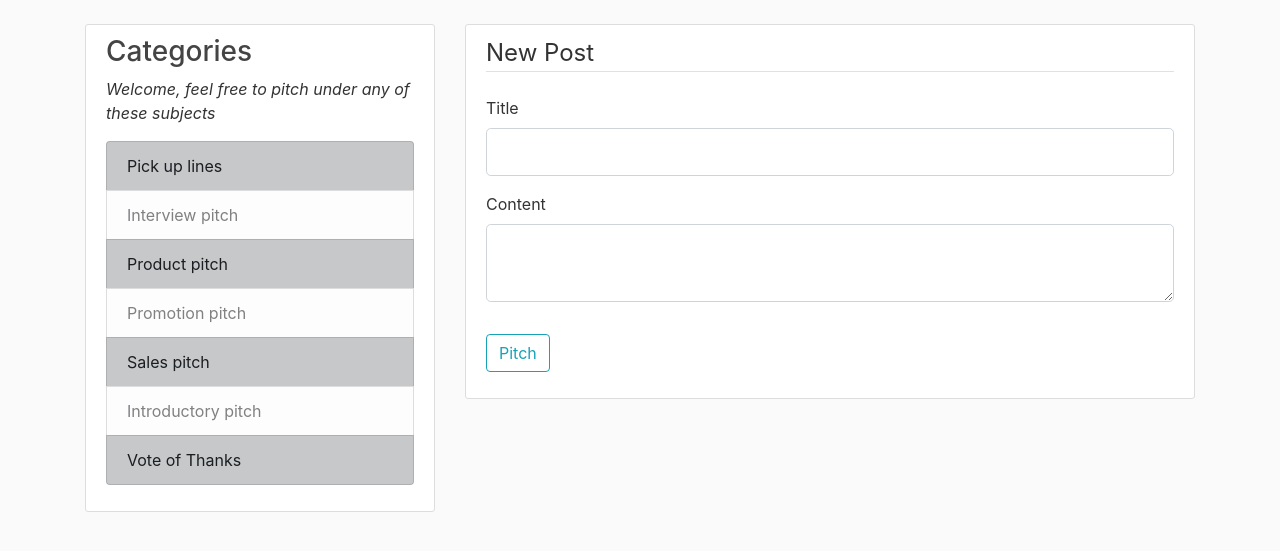
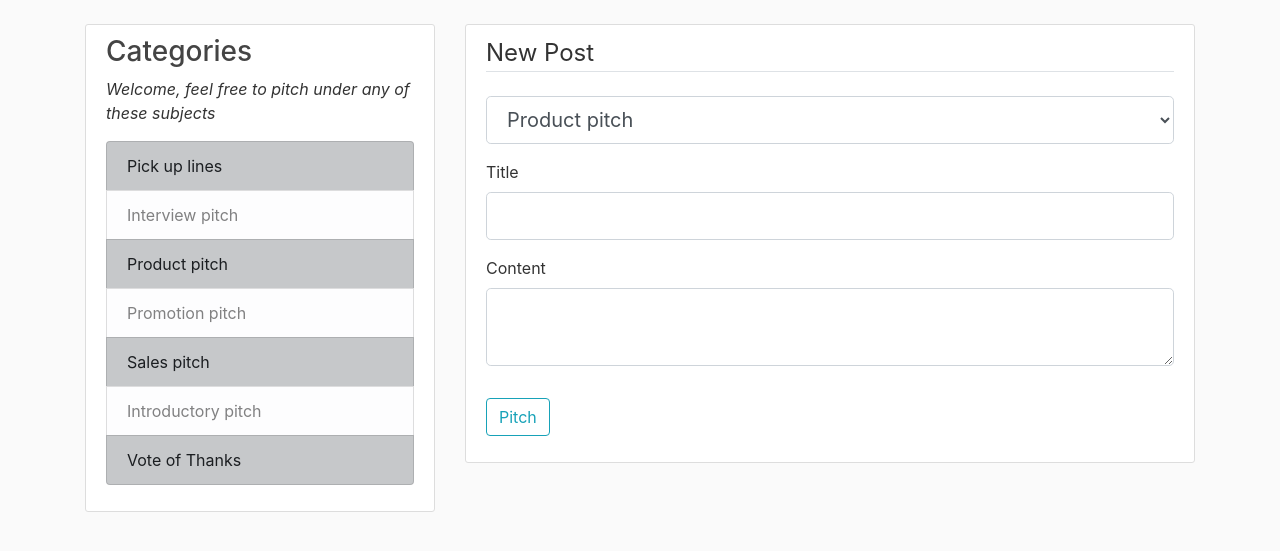
Before and after one commit to vsidera/PitchApp, a Flask app: page /post/new in a window 1280 px wide. Shown: the part 56-607 px from the top of the page. Run offline with Flask 2, Linux system fonts and the light colour scheme; a user stored in the database is signed in; some libraries are stand-ins or nearby versions.

Commit message:
add selectfield categories

```diff
--- a/pitch/forms.py
+++ b/pitch/forms.py
@@ -1,10 +1,11 @@
 from flask_wtf import FlaskForm
 from flask_wtf.file import FileField, FileAllowed
 from flask_login import current_user
-from wtforms import StringField, PasswordField, SubmitField, BooleanField, TextAreaField
-from wtforms.validators import DataRequired, Length, Email, EqualTo, ValidationError
+from wtforms import StringField, PasswordField, SubmitField, BooleanField, TextAreaField, SelectField
+from wtforms.validators import DataRequired, Length, Email, EqualTo, ValidationError, Required
 from pitch.models import User
 
+CATEGORY_CHOICES=[('Product pitch','Product pitch'), ('Pickup lines','Pickup lines'), ('Sales pitch','Sales pitch'),('vote of thanks','vote of thanks')]
 
 class RegistrationForm(FlaskForm):
     username = StringField('Username',
@@ -57,6 +58,7 @@ class UpdateAccountForm(FlaskForm):
                 raise ValidationError('That email is taken. Please choose a different one.')
 
 class PitchForm(FlaskForm):
+    pitch_category = SelectField('Choose a category', choices=CATEGORY_CHOICES, validators=[Required()])
     title = StringField('Title', validators=[DataRequired()])
     content = TextAreaField('Content', validators=[DataRequired()])
     submit = SubmitField('Pitch')
--- a/pitch/templates/create_pitch.html
+++ b/pitch/templates/create_pitch.html
@@ -6,6 +6,10 @@
         <fieldset class="form-group">
             <legend class="border-bottom mb-4">{{ legend }}</legend>
             <div class="form-group">
+                {{ form.pitch_category(class="form-control form-control-lg") }}
+            </div>
+            <div class="form-group">
+
                 {{ form.title.label(class="form-control-label") }}
                 {% if form.title.errors %}
                     {{ form.title(class="form-control form-control-lg is-invalid") }}
--- a/pitch/templates/pitch.html
+++ b/pitch/templates/pitch.html
@@ -8,11 +8,12 @@
         <small class="text-muted">{{ post.date_posted.strftime('%Y-%m-%d') }}</small>
         {% if post.author == current_user %}
           <div>
-            <a class="btn btn-secondary btn-sm mt-1 mb-1" href="{{ url_for('update_post', post_id=post.id) }}">Update</a>
-            <button type="button" class="btn btn-danger btn-sm m-1" data-toggle="modal" data-target="#deleteModal">Delete</button>
+            <a class="btn btn-secondary btn-sm mt-1 mb-1" href="{{ url_for('update_post', post_id=post.id) }}">Edit</a>
+            <button type="button" class="btn btn-danger btn-sm m-1" data-toggle="modal" data-target="#deleteModal">Trash</button>
           </div>
         {% endif %}
       </div>
+      <h2 class="article-title">{{ post.pitch_category }}</h2>
       <h2 class="article-title">{{ post.title }}</h2>
       <p class="article-content">{{ post.content }}</p>
     </div>
```
Also changed, not shown: pitch/site.db.
